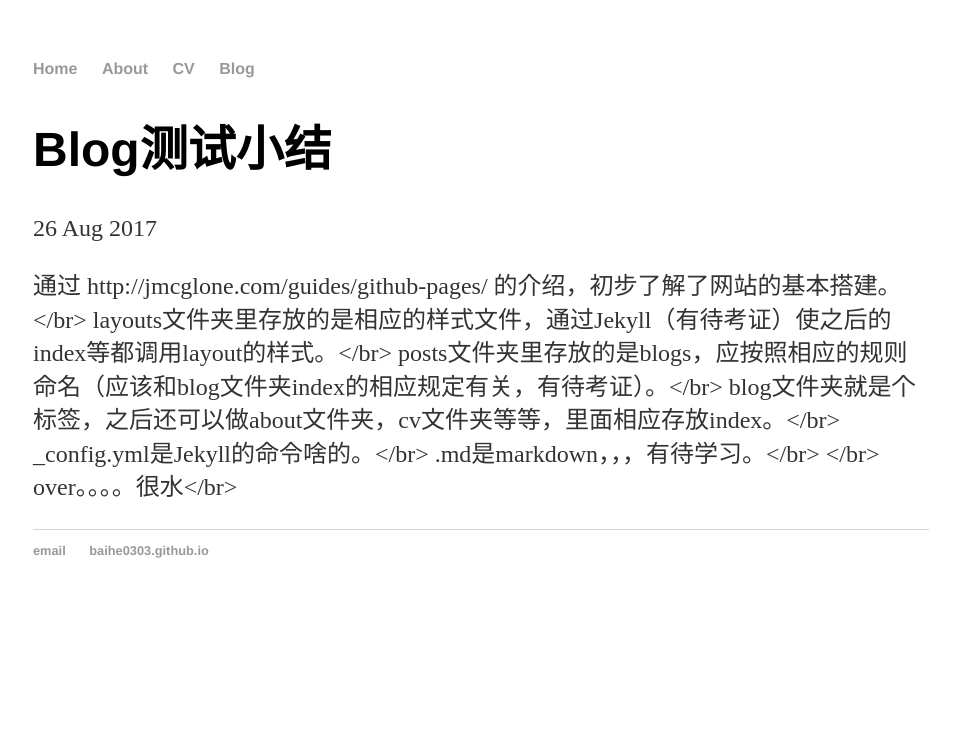
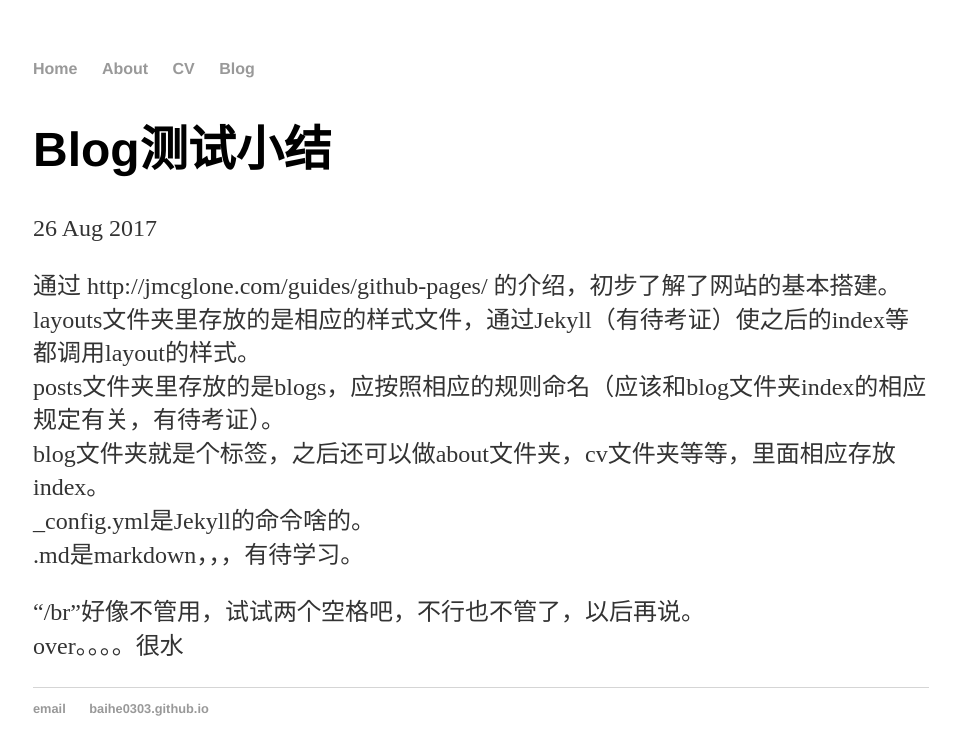
Before and after one commit to Baihe0303/baihe0303.github.io, a Jekyll site: the page built from _posts/2017-10-07-Blog测试小结.md, in a window 1280 px wide. Shown: the top 755 px of the page, without its empty margins (159-1119 px from the left). Built offline with Jekyll 4.4.1, drawn with Linux system fonts in a browser that asks for light colours.

Commit message:
Update 2017-10-07-Blog测试小结.md

```diff
--- a/_posts/2017-10-07-Blog测试小结.md
+++ b/_posts/2017-10-07-Blog测试小结.md
@@ -4,11 +4,12 @@ title: "Blog测试小结"
 date: 2017-08-26
 ---
 
-通过 http://jmcglone.com/guides/github-pages/ 的介绍，初步了解了网站的基本搭建。</br>
-layouts文件夹里存放的是相应的样式文件，通过Jekyll（有待考证）使之后的index等都调用layout的样式。</br>
-posts文件夹里存放的是blogs，应按照相应的规则命名（应该和blog文件夹index的相应规定有关，有待考证）。</br>
-blog文件夹就是个标签，之后还可以做about文件夹，cv文件夹等等，里面相应存放index。</br>
-_config.yml是Jekyll的命令啥的。</br>
-.md是markdown，，，有待学习。</br>
-</br>
-over。。。。很水</br>
+通过 http://jmcglone.com/guides/github-pages/ 的介绍，初步了解了网站的基本搭建。
+layouts文件夹里存放的是相应的样式文件，通过Jekyll（有待考证）使之后的index等都调用layout的样式。
+posts文件夹里存放的是blogs，应按照相应的规则命名（应该和blog文件夹index的相应规定有关，有待考证）。
+blog文件夹就是个标签，之后还可以做about文件夹，cv文件夹等等，里面相应存放index。
+_config.yml是Jekyll的命令啥的。
+.md是markdown，，，有待学习。
+
+  "/br"好像不管用，试试两个空格吧，不行也不管了，以后再说。
+over。。。。很水
```
